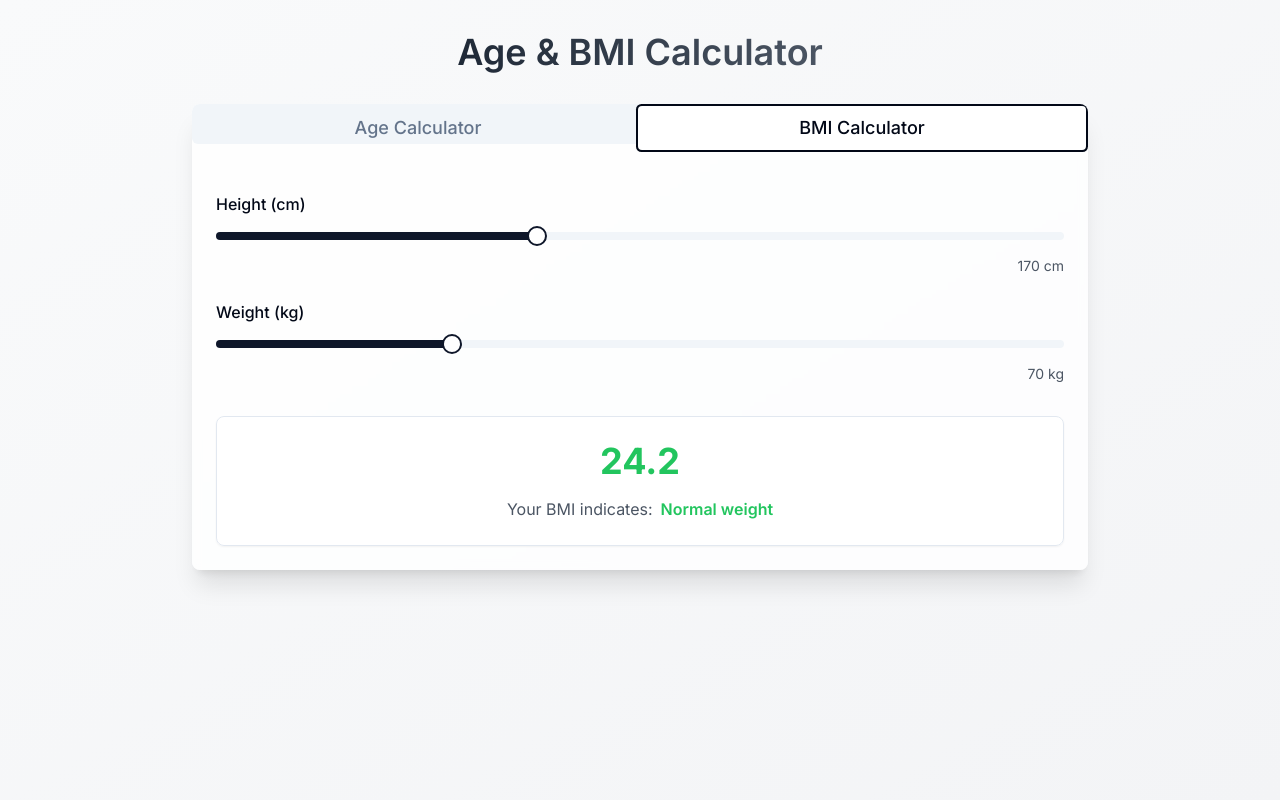
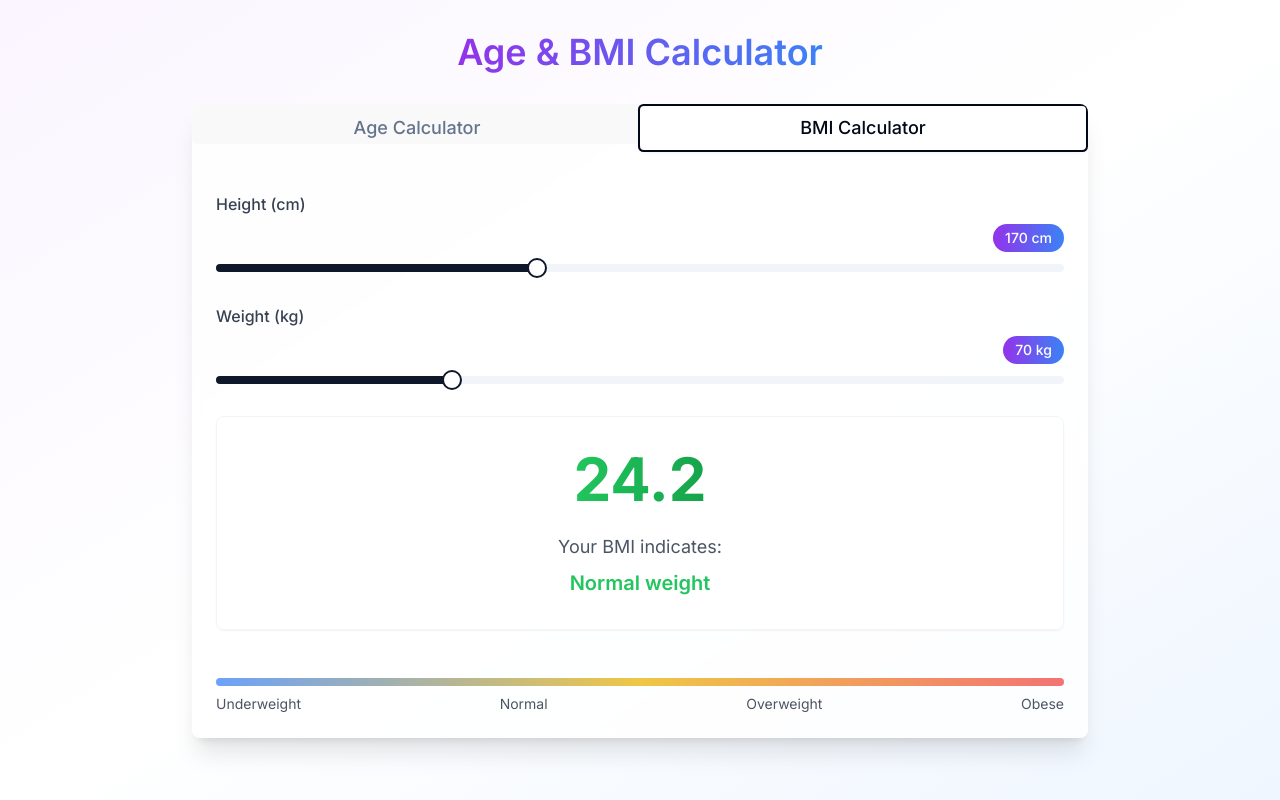
Before and after one commit to mayur0909/animagic-age-bmi, a React (Vite) app: page / in a window 1280 px wide. Both pictures are taken after a click on the tab "BMI Calculator". Built offline with nearby package versions, Linux system fonts and the light colour scheme.

Commit message:
Improve calculator UI and animations
Add animations and styling improvements to the calculator to enhance its visual appeal.

```diff
--- a/src/components/AgeCalculator.tsx
+++ b/src/components/AgeCalculator.tsx
@@ -11,9 +11,11 @@ import { format } from 'date-fns';
 const AgeCalculator = () => {
   const [birthDate, setBirthDate] = useState<Date>();
   const [age, setAge] = useState<{ years: number; months: number; days: number } | null>(null);
+  const [isCalculating, setIsCalculating] = useState(false);
 
   const calculateAge = () => {
     if (!birthDate) return;
+    setIsCalculating(true);
 
     const today = new Date();
     let years = today.getFullYear() - birthDate.getFullYear();
@@ -29,54 +31,62 @@ const AgeCalculator = () => {
       months += 12;
     }
 
-    setAge({ years, months, days });
+    setTimeout(() => {
+      setAge({ years, months, days });
+      setIsCalculating(false);
+    }, 500);
   };
 
   const AgeDisplay = ({ value, label }: { value: number; label: string }) => (
-    <div className="flex flex-col items-center p-4 bg-gray-50 rounded-lg animate-fade-in">
-      <span className="text-3xl font-bold text-gray-800 animate-number-count">
+    <div className="flex flex-col items-center p-4 bg-gradient-to-b from-white to-gray-50 rounded-xl shadow-sm hover:shadow-md transition-all duration-300 transform hover:scale-105">
+      <span className="text-4xl font-bold bg-clip-text text-transparent bg-gradient-to-r from-purple-600 to-blue-500 animate-number-count">
         {value}
       </span>
-      <span className="text-sm text-gray-600 mt-1">{label}</span>
+      <span className="text-sm text-gray-600 mt-2 font-medium">{label}</span>
     </div>
   );
 
   return (
-    <div className="p-6">
+    <div className="p-6 space-y-8">
       <div className="space-y-6">
-        <div>
-          <Label className="text-base">Select your birth date</Label>
+        <div className="animate-fade-in">
+          <Label className="text-base font-medium text-gray-700">Select your birth date</Label>
           <Popover>
             <PopoverTrigger asChild>
               <Button
                 variant="outline"
-                className="w-full mt-2 justify-start text-left font-normal"
+                className="w-full mt-2 justify-start text-left font-normal hover:border-purple-400 transition-colors group"
               >
-                <Calendar className="mr-2 h-4 w-4" />
-                {birthDate ? format(birthDate, 'PPP') : <span>Pick a date</span>}
+                <Calendar className="mr-2 h-4 w-4 group-hover:text-purple-500 transition-colors" />
+                {birthDate ? (
+                  <span className="text-gray-700">{format(birthDate, 'PPP')}</span>
+                ) : (
+                  <span className="text-gray-400">Pick a date</span>
+                )}
               </Button>
             </PopoverTrigger>
-            <PopoverContent className="w-auto p-0">
+            <PopoverContent className="w-auto p-0" align="start">
               <CalendarComponent
                 mode="single"
                 selected={birthDate}
                 onSelect={setBirthDate}
                 initialFocus
+                className="rounded-lg border-0 shadow-lg"
               />
             </PopoverContent>
           </Popover>
         </div>
 
         <Button
-          className="w-full"
+          className={`w-full bg-gradient-to-r from-purple-600 to-blue-500 hover:from-purple-700 hover:to-blue-600 transition-all duration-300 transform hover:scale-[1.02] ${isCalculating ? 'animate-pulse' : ''}`}
           onClick={calculateAge}
-          disabled={!birthDate}
+          disabled={!birthDate || isCalculating}
         >
           Calculate Age
         </Button>
 
         {age && (
-          <Card className="mt-6 p-6 bg-white/50 backdrop-blur-sm animate-fade-in">
+          <Card className="mt-6 p-6 bg-white/90 backdrop-blur-sm animate-fade-in border border-gray-100">
             <div className="grid grid-cols-3 gap-4">
               <AgeDisplay value={age.years} label="Years" />
               <AgeDisplay value={age.months} label="Months" />
--- a/src/components/BmiCalculator.tsx
+++ b/src/components/BmiCalculator.tsx
@@ -9,11 +9,16 @@ const BmiCalculator = () => {
   const [weight, setWeight] = useState(70);
   const [bmi, setBmi] = useState(0);
   const [category, setCategory] = useState('');
+  const [isAnimating, setIsAnimating] = useState(false);
 
   const calculateBMI = () => {
     const heightInMeters = height / 100;
     const bmiValue = weight / (heightInMeters * heightInMeters);
+    setIsAnimating(true);
+    setTimeout(() => {
       setBmi(parseFloat(bmiValue.toFixed(1)));
+      setIsAnimating(false);
+    }, 300);
 
     if (bmiValue < 18.5) setCategory('Underweight');
     else if (bmiValue < 25) setCategory('Normal weight');
@@ -26,6 +31,13 @@ const BmiCalculator = () => {
   }, [height, weight]);
 
   const getBmiColor = () => {
+    if (bmi < 18.5) return 'from-blue-500 to-blue-600';
+    if (bmi < 25) return 'from-green-500 to-green-600';
+    if (bmi < 30) return 'from-yellow-500 to-yellow-600';
+    return 'from-red-500 to-red-600';
+  };
+
+  const getBmiTextColor = () => {
     if (bmi < 18.5) return 'text-blue-500';
     if (bmi < 25) return 'text-green-500';
     if (bmi < 30) return 'text-yellow-500';
@@ -34,9 +46,10 @@ const BmiCalculator = () => {
 
   return (
     <div className="p-6 space-y-8">
-      <div className="space-y-6">
+      <div className="space-y-8 animate-fade-in">
         <div className="space-y-4">
-          <Label className="text-base">Height (cm)</Label>
+          <Label className="text-base font-medium text-gray-700">Height (cm)</Label>
+          <div className="relative pt-6">
             <Slider
               value={[height]}
               onValueChange={(value) => setHeight(value[0])}
@@ -45,11 +58,15 @@ const BmiCalculator = () => {
               step={1}
               className="mt-2"
             />
-          <div className="text-right text-sm text-gray-600">{height} cm</div>
+            <div className="absolute top-0 right-0 text-sm font-medium bg-gradient-to-r from-purple-600 to-blue-500 text-white px-3 py-1 rounded-full transform -translate-y-2">
+              {height} cm
+            </div>
+          </div>
         </div>
 
         <div className="space-y-4">
-          <Label className="text-base">Weight (kg)</Label>
+          <Label className="text-base font-medium text-gray-700">Weight (kg)</Label>
+          <div className="relative pt-6">
             <Slider
               value={[weight]}
               onValueChange={(value) => setWeight(value[0])}
@@ -58,23 +75,40 @@ const BmiCalculator = () => {
               step={1}
               className="mt-2"
             />
-          <div className="text-right text-sm text-gray-600">{weight} kg</div>
+            <div className="absolute top-0 right-0 text-sm font-medium bg-gradient-to-r from-purple-600 to-blue-500 text-white px-3 py-1 rounded-full transform -translate-y-2">
+              {weight} kg
+            </div>
+          </div>
         </div>
       </div>
 
-      <Card className="p-6 bg-white/50 backdrop-blur-sm">
-        <div className="text-center space-y-4 animate-fade-in">
-          <div className="text-4xl font-bold">
-            <span className={getBmiColor()}>{bmi}</span>
+      <Card className="p-8 bg-white/90 backdrop-blur-sm border border-gray-100 transform hover:scale-[1.02] transition-all duration-300">
+        <div className="text-center space-y-6 animate-fade-in">
+          <div className={`text-6xl font-bold transition-all duration-300 ${isAnimating ? 'opacity-0 transform translate-y-4' : 'opacity-100 transform translate-y-0'}`}>
+            <span className={`bg-gradient-to-r ${getBmiColor()} bg-clip-text text-transparent`}>
+              {bmi}
+            </span>
           </div>
-          <div className="text-gray-600">
+          <div className="space-y-2">
+            <p className="text-gray-600 text-lg">
               Your BMI indicates:
-            <span className={`font-semibold ${getBmiColor()} ml-2`}>
+            </p>
+            <p className={`text-xl font-semibold ${getBmiTextColor()} transition-all duration-300`}>
               {category}
-            </span>
+            </p>
           </div>
         </div>
       </Card>
+
+      <div className="pt-4">
+        <div className="h-2 bg-gradient-to-r from-blue-500 via-green-500 via-yellow-500 to-red-500 rounded-full opacity-75" />
+        <div className="flex justify-between text-sm text-gray-600 mt-2">
+          <span>Underweight</span>
+          <span>Normal</span>
+          <span>Overweight</span>
+          <span>Obese</span>
+        </div>
+      </div>
     </div>
   );
 };
--- a/src/components/Calculator.tsx
+++ b/src/components/Calculator.tsx
@@ -1,5 +1,5 @@
 
-import React, { useState } from 'react';
+import React from 'react';
 import { Card } from './ui/card';
 import { Tabs, TabsContent, TabsList, TabsTrigger } from './ui/tabs';
 import AgeCalculator from './AgeCalculator';
@@ -7,19 +7,29 @@ import BmiCalculator from './BmiCalculator';
 
 const Calculator = () => {
   return (
-    <div className="min-h-screen w-full bg-gradient-to-br from-gray-50 to-gray-100 p-4 sm:p-8">
+    <div className="min-h-screen w-full bg-gradient-to-br from-purple-50 via-white to-blue-50 p-4 sm:p-8">
       <div className="mx-auto max-w-4xl">
         <h1 className="text-center text-4xl font-semibold mb-8 animate-fade-in">
-          <span className="bg-clip-text text-transparent bg-gradient-to-r from-gray-800 to-gray-600">
+          <span className="bg-clip-text text-transparent bg-gradient-to-r from-purple-600 to-blue-500">
             Age & BMI Calculator
           </span>
         </h1>
 
-        <Card className="overflow-hidden backdrop-blur-sm bg-white/80 border-0 shadow-xl">
+        <Card className="overflow-hidden backdrop-blur-sm bg-white/80 border-0 shadow-xl hover:shadow-2xl transition-all duration-500">
           <Tabs defaultValue="age" className="w-full">
-            <TabsList className="w-full grid grid-cols-2">
-              <TabsTrigger value="age" className="text-lg">Age Calculator</TabsTrigger>
-              <TabsTrigger value="bmi" className="text-lg">BMI Calculator</TabsTrigger>
+            <TabsList className="w-full grid grid-cols-2 p-1 gap-1 bg-gray-100/50">
+              <TabsTrigger
+                value="age"
+                className="text-lg data-[state=active]:bg-white data-[state=active]:shadow-md transition-all duration-300"
+              >
+                Age Calculator
+              </TabsTrigger>
+              <TabsTrigger
+                value="bmi"
+                className="text-lg data-[state=active]:bg-white data-[state=active]:shadow-md transition-all duration-300"
+              >
+                BMI Calculator
+              </TabsTrigger>
             </TabsList>
             <TabsContent value="age" className="mt-6">
               <AgeCalculator />
```
Lines whose indentation alone changed are shown as unchanged.
